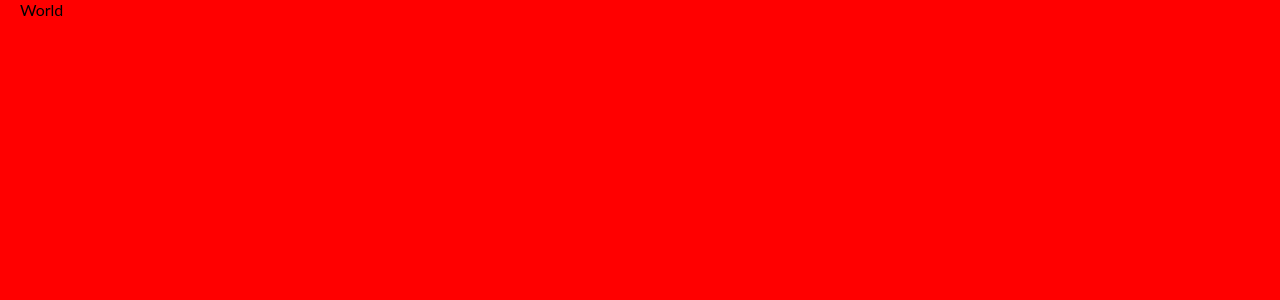
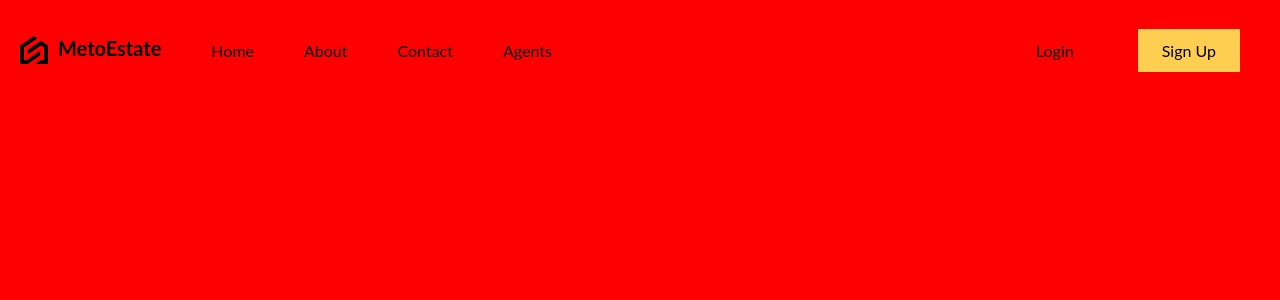
Before and after one commit to ebrardev/estateApp-ui, a React (Vite) app: page / in a window 1280 px wide. Shown: the top 300 px of the page. Built offline with nearby package versions, Linux system fonts and the light colour scheme.

Commit message:
navbar component

```diff
--- a/src/App.jsx
+++ b/src/App.jsx
@@ -1,8 +1,12 @@
+import Navbar from "./components/Navbar/Navbar"
 import "./layout.scss"
 
 function App() {
   return (
-    <div className="layout"> World</div>
+    <div className="layout">
+    <Navbar />
+
+    </div>
   )
 }
 
--- /dev/null
+++ b/src/components/Navbar/Navbar.jsx
@@ -0,0 +1,25 @@
+
+import "./navbar.scss"
+function Navbar() {
+    return (
+        <nav>
+            <div className="left">
+                <a href="/"  className="logo">
+                    <img src="/logo.png" alt="logo" />
+                    <span>MetoEstate</span>
+                </a>
+                <a href="/">Home</a>
+                <a href="/">About</a>
+                <a href="/">Contact</a>
+                <a href="/">Agents</a>
+            </div>
+            <div className="right">
+                <a href="/">Login</a>
+                <a href="/" className="register">Sign Up</a>
+            </div>
+        </nav>
+    )
+
+}
+
+export default Navbar;
--- /dev/null
+++ b/src/components/Navbar/navbar.scss
@@ -0,0 +1,42 @@
+nav{
+    height: 100px;
+    display: flex;
+    justify-content: space-between;
+    height: 100px;
+    align-items: center;
+
+    .left{
+     flex:3;
+     display: flex;
+     align-items: center;
+     gap: 50px;
+
+     .logo{
+        font-weight: bold;
+        font-size: 20px;
+        display: flex;
+        gap:10px;
+
+        img{
+            width: 28px;
+        }
+     }
+    }
+
+    .right{
+      flex: 2;
+      display: flex;
+      align-items: center;
+        justify-content: flex-end;
+
+        height: 100%;
+
+          a{
+            padding: 12px 24px;
+            margin: 20px;
+          }
+        .register{
+            background-color: #fece51;
+        }
+    }
+}
```
